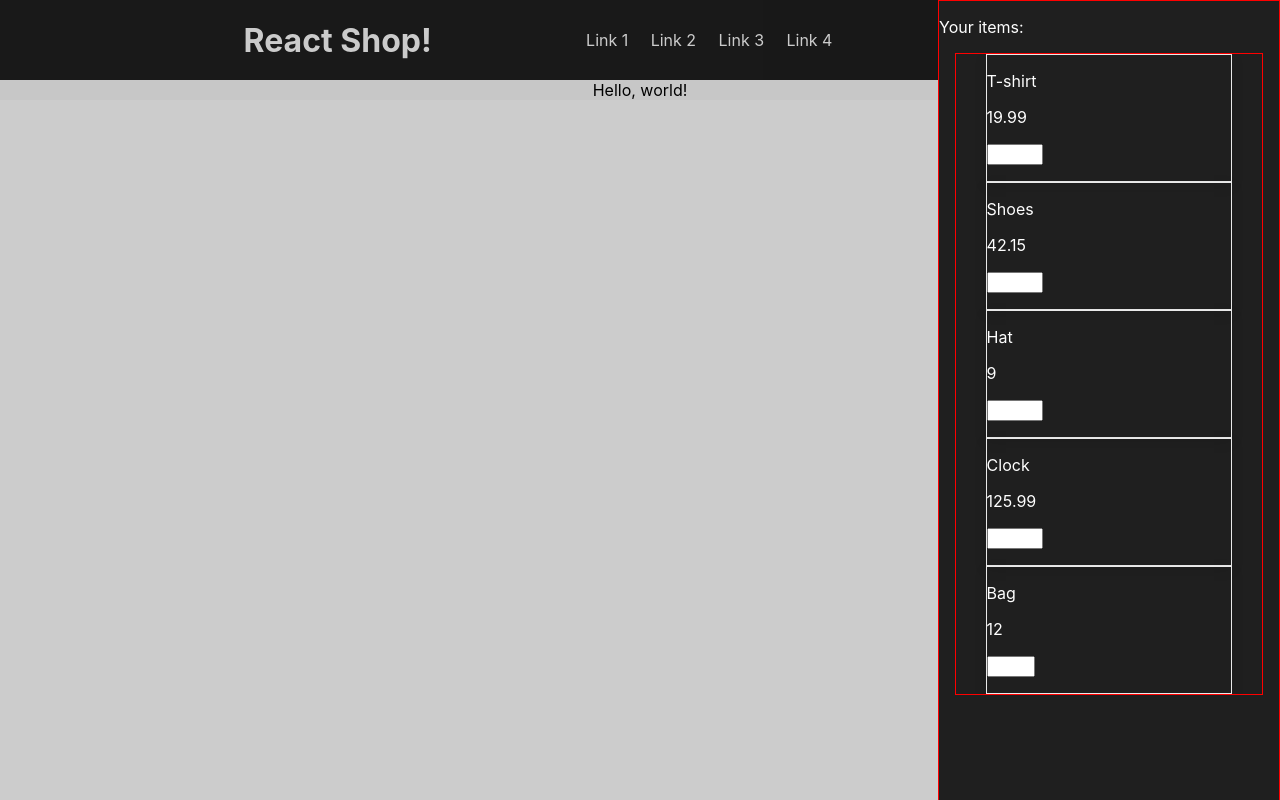
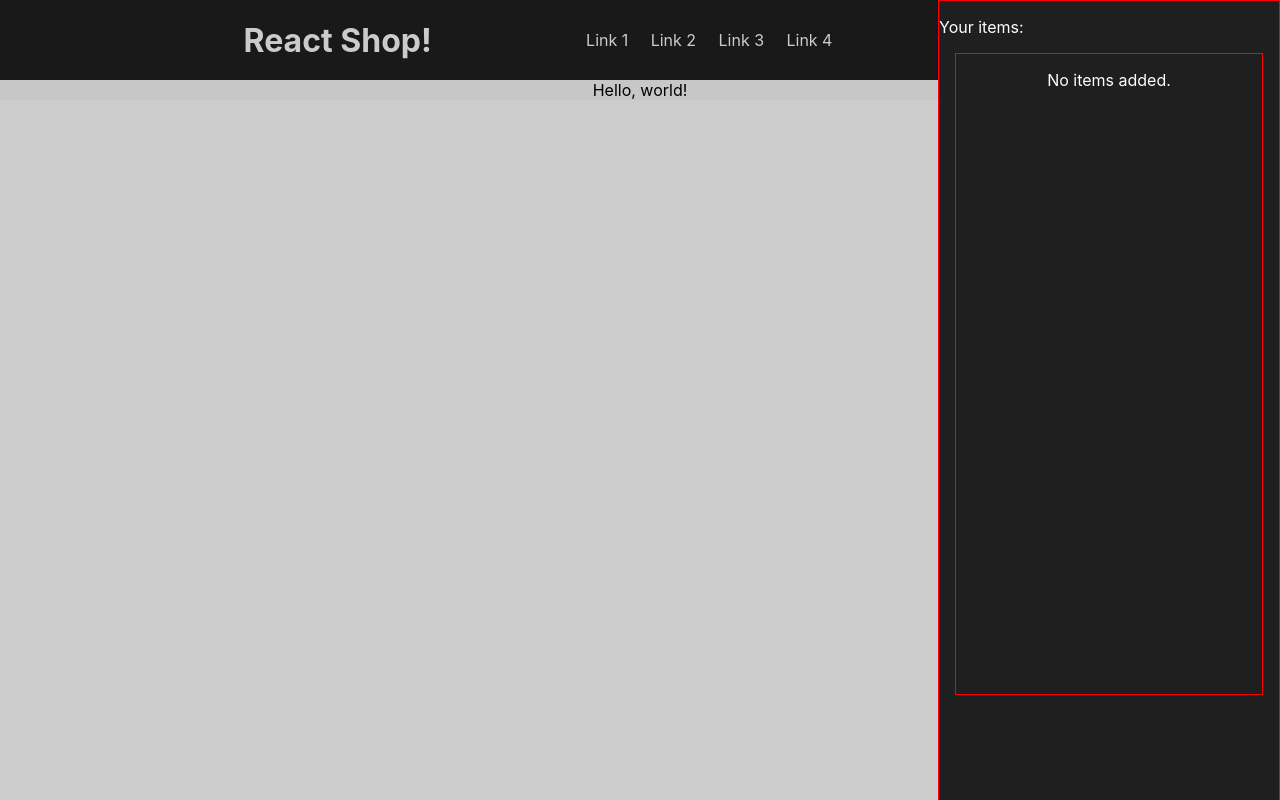
Before and after one commit to jose-eduardo87/shop-react, a React (Create React App) app: page / in a window 1280 px wide. Both pictures are taken after a click on the icon 991 px from the left and 24 px from the top of the page. Built offline with nearby package versions, Linux system fonts and the light colour scheme.

Commit message:
Finished implementing cart context. Reducer is working properly along with the functions provided by the provider. Removed the effect in CartModal for cleaning up the component since this is not really needed as there is no risk in updating any state when it is unmounted

```diff
--- a/src/App.tsx
+++ b/src/App.tsx
@@ -1,10 +1,12 @@
 import { Navbar, PageLayout } from "components/common/index";
+import { CartProvider } from "store/index";
 
 import "./App.css";
 
 const App = () => {
   return (
     <div className="App">
+      <CartProvider>
         <Navbar />
         <PageLayout
           CSSProps={{
@@ -19,6 +21,7 @@ const App = () => {
         >
           <div>Hello, world!</div>
         </PageLayout>
+      </CartProvider>
     </div>
   );
 };
--- a/src/components/common/Navbar/Navbar.tsx
+++ b/src/components/common/Navbar/Navbar.tsx
@@ -14,6 +14,7 @@ const iconStyles: CSSProperties = {
 const Navbar = () => {
   const [isCartOpened, setIsCartOpened] = useState(false);
   const clickCartHandler = () => setIsCartOpened((prevState) => !prevState);
+
   return (
     <header className={styles.root}>
       <div className={styles.headerContainer}>
--- a/src/components/ui/CartModal/CartModal.tsx
+++ b/src/components/ui/CartModal/CartModal.tsx
@@ -1,17 +1,14 @@
-import { FC, useState, useEffect } from "react";
+import { FC } from "react";
 import { CartCard } from "components/ui/index";
 import { createPortal } from "react-dom";
 import { Backdrop, ModalOverlay } from "components/ui/index";
 import { useCart } from "store/index";
-import { CART } from "helpers/constants";
 
 import styles from "./CartModal.module.css";
 
 const CartModal: FC<{ onClose: () => void }> = ({ onClose }) => {
-  const [isMounted, setIsMounted] = useState(false);
-  const { cart, onIncrementItem, onDecrementItem, onAddItem, onRemoveItem } =
-    useCart();
-  console.log(cart);
+  const { cart } = useCart();
+  console.log("Cart: ", cart);
   const backdropElement = document.getElementById(
     "backdrop-root"
   ) as HTMLElement;
@@ -21,26 +18,22 @@ const CartModal: FC<{ onClose: () => void }> = ({ onClose }) => {
       <div className={styles.cartModal}>
         <p>Your items:</p>
         <div className={styles.itemsList}>
-          {CART.map(({ id, ...rest }) => (
-            <CartCard key={id} {...rest} />
-          ))}
+          {cart.length ? (
+            cart.map(({ id, ...rest }) => <CartCard key={id} {...rest} />)
+          ) : (
+            <p>No items added.</p>
+          )}
         </div>
       </div>
     </ModalOverlay>
   );
 
-  useEffect(() => {
-    setIsMounted(true);
-
-    return () => setIsMounted(false);
-  }, []);
-
-  return isMounted ? (
+  return (
     <>
       {createPortal(<Backdrop onClose={onClose} />, backdropElement)}
       {createPortal(cartModalRender, modalElement)}
     </>
-  ) : null;
+  );
 };
 
 export default CartModal;
--- a/src/helpers/constants.ts
+++ b/src/helpers/constants.ts
@@ -1,4 +1,4 @@
-export const CART = [
+export const ITEMS = [
   {
     id: "item01",
     name: "T-shirt",
--- a/src/reducers/cart-reducer.ts
+++ b/src/reducers/cart-reducer.ts
@@ -29,6 +29,7 @@ const cartReducer = (
   action: CartAction
 ): CartInterface[] => {
   const { type, payload } = action;
+
   const getUpdatedItem = (incrementor: number) =>
     state.map((item) => {
       if (item.id! === payload.id) {
@@ -40,7 +41,7 @@ const cartReducer = (
 
   switch (type) {
     case ActionKind.ADD:
-      return [...state, payload.product!]; // returns original state including newly added item in payload.
+      return [...state, payload.product!]; // returns original state including newly-added item in payload.
     case ActionKind.REMOVE:
       return [...state.filter((item) => item!.id !== payload.id)]; // filters item by id, excluding it from the returned values.
     case ActionKind.INCREMENT:
--- a/src/store/cart-context.tsx
+++ b/src/store/cart-context.tsx
@@ -2,7 +2,7 @@ import { createContext, FC, ReactNode, useContext, useReducer } from "react";
 import { cartReducer, ActionKind, CartInterface } from "reducers/index";
 
 interface CartProviderInterface {
-  cart: Partial<CartInterface>[];
+  cart: CartInterface[];
   onIncrementItem: (id: string) => void;
   onDecrementItem: (id: string) => void;
   onAddItem: (product: CartInterface) => void;
```
Also changed, not shown: src/index.tsx (+6 -6 lines). Lines whose indentation alone changed are shown as unchanged.
